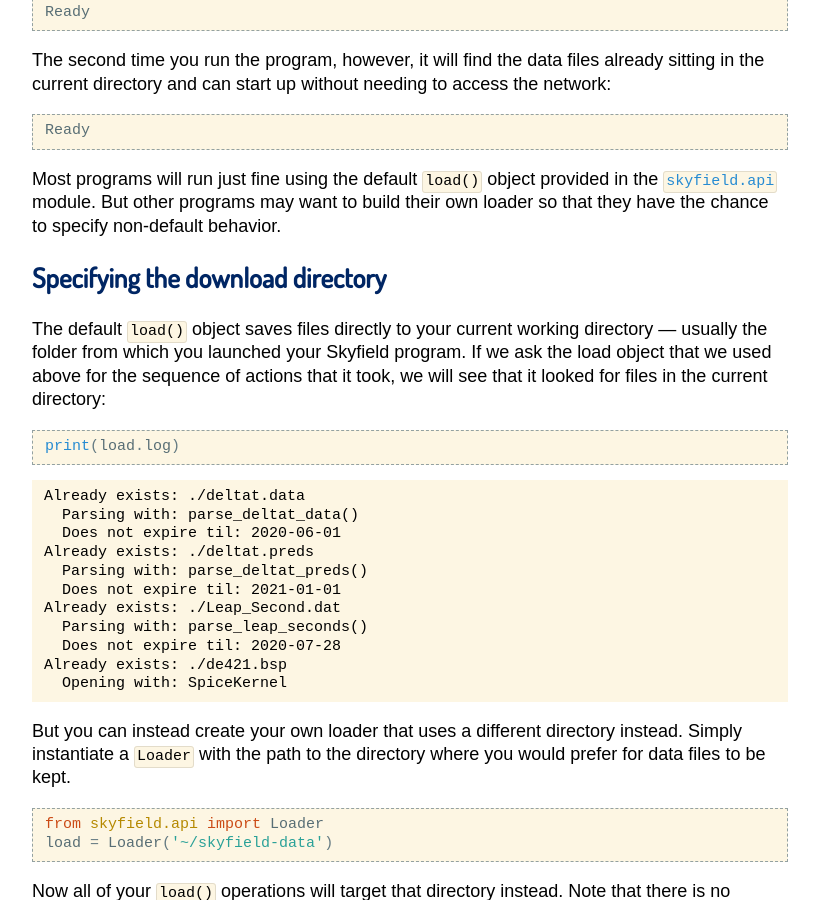
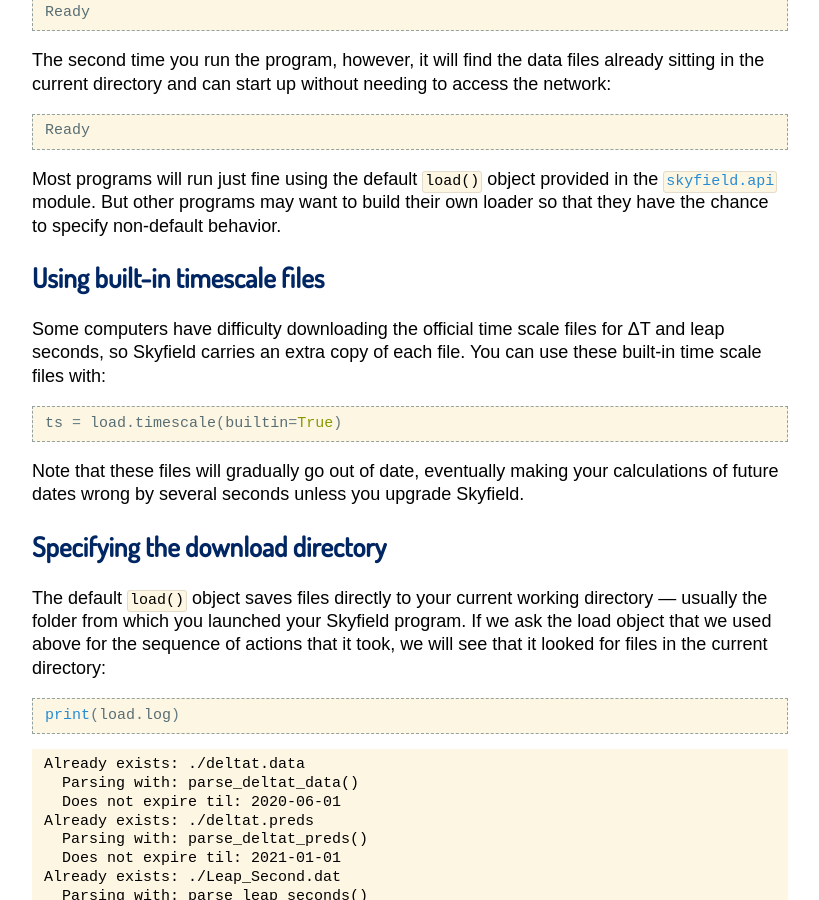
Before and after one commit to skyfielders/python-skyfield, a Sphinx documentation site: the page built from skyfield/documentation/files.rst, in a window 1280 px wide and 900 px high, scrolled down 655 px. Shown: the whole window, without its empty margins (230-1049 px from the left). Built offline with Sphinx 7.4.7, drawn with Linux system fonts in a browser that asks for light colours; some web fonts are replaced; pages that are not in the unit, such as notebooks, are missing from menus.

Commit message:
More documentation on built-in time scale files

```diff
--- a/skyfield/documentation/files.rst
+++ b/skyfield/documentation/files.rst
@@ -70,6 +70,24 @@
 provided in the :mod:`skyfield.api` module.
 But other programs may want to build their own loader
 so that they have the chance to specify non-default behavior.
+
+.. _built-in-timescale-files:
+
+Using built-in timescale files
+==============================
+
+Some computers have difficulty downloading
+the official time scale files for ΔT and leap seconds,
+so Skyfield carries an extra copy of each file.
+You can use these built-in time scale files with:
+
+.. testcode::
+
+   ts = load.timescale(builtin=True)
+
+Note that these files will gradually go out of date,
+eventually making your calculations of future dates wrong by several seconds
+unless you upgrade Skyfield.
 
 Specifying the download directory
 =================================
--- a/skyfield/documentation/time.rst
+++ b/skyfield/documentation/time.rst
@@ -53,6 +53,9 @@
     from skyfield.api import load
     ts = load.timescale()
     t = ts.utc(2014, 1, 18)
+
+If your computer has difficulty downloading the official time scale files,
+try :ref:`built-in-timescale-files`.
 
 The possibilities that will be explored in the course of this page
 are::
```
Also changed, not shown: CHANGELOG.rst (+5 -5 lines).
